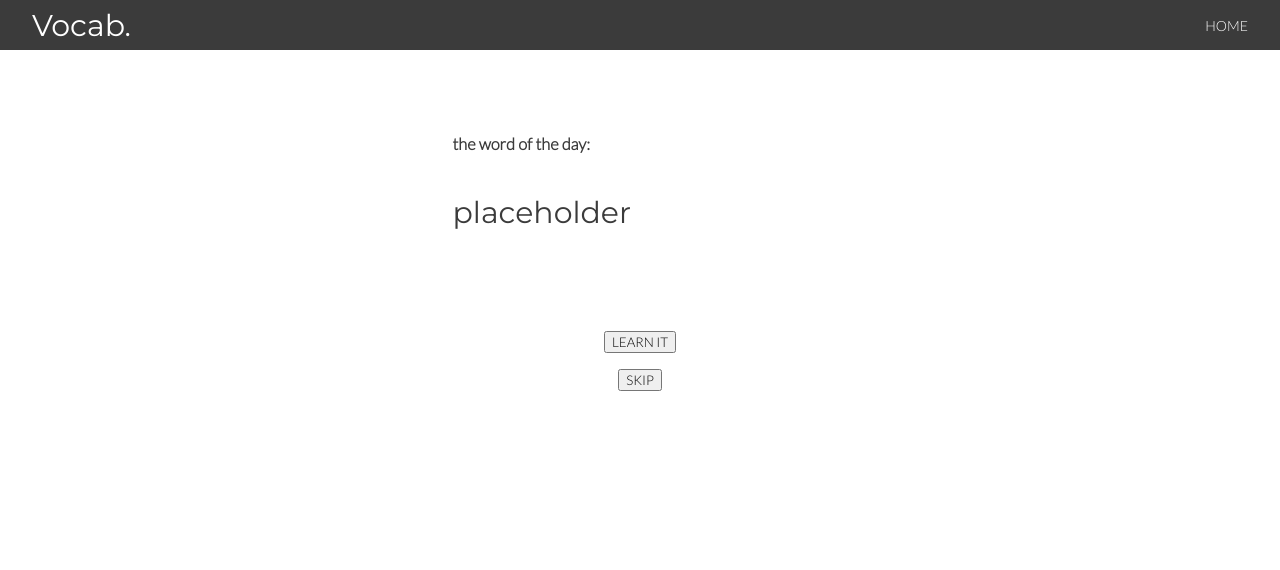
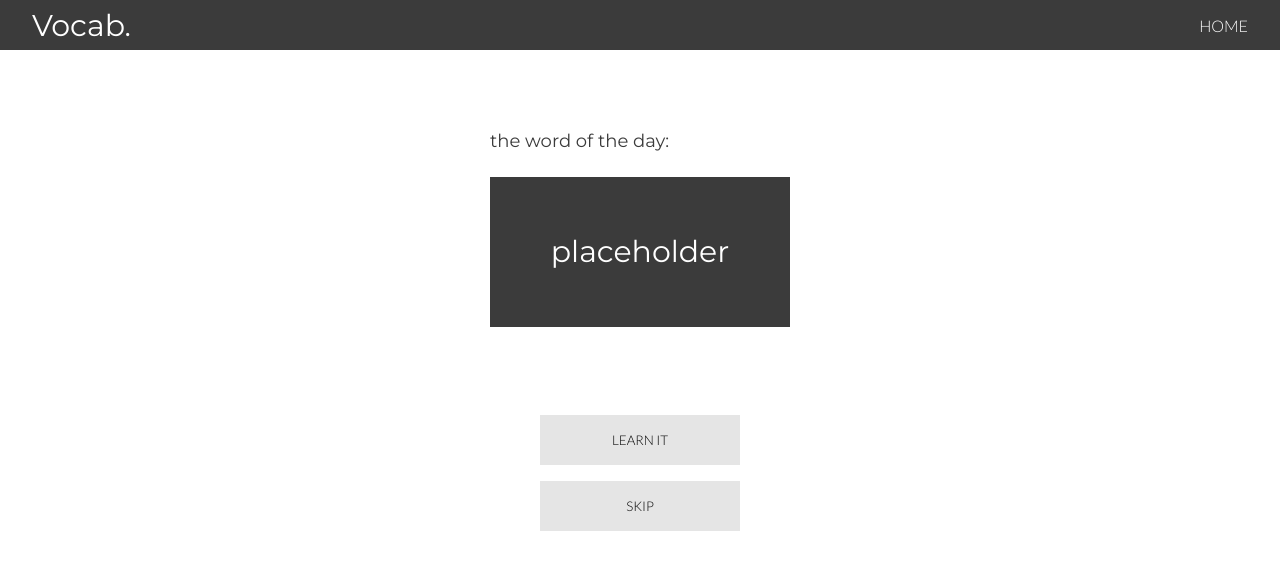
Before and after one commit to lisa-doan/ajax-project, a website: page index.html in a window 1280 px wide. Drawn offline with Linux system fonts and the light colour scheme.

Commit message:
Changed button color and styling for WOD

```diff
--- a/css/styles.css
+++ b/css/styles.css
@@ -7,19 +7,49 @@
   display: none;
 }
 
-.container {
+h1 {
+  font-weight: 500;
+  font-size: 52px;
+}
+
+h2 {
+  font-family: 'Montserrat', sans-serif;
+  font-weight: 500;
+  font-size: 30px;
+}
+
+h3 {
+  font-family: 'Montserrat', sans-serif;
+  font-weight: 500;
+  font-size: 18px;
+}
+
+form {
+  margin-top: 1.5rem;
+  text-align: center;
+}
+
+input {
+  width: 225px;
+}
+
+.row {
   font-family: 'Montserrat', sans-serif;
   font-weight: 300;
   font-size: 14px;
   color: #3b3b3b;
-  margin-bottom: 4.2rem;
+  margin: 5rem 0;
 }
 
-.row {
+.column {
   width: 375px;
-  display: flex;
-  flex-direction: column;
-  margin: auto auto 3rem auto;
+
+  /* display: flex; */
+
+  /* flex-direction: column; */
+  margin: auto;
+
+  /* border: red solid; */
 }
 
 .circle {
@@ -29,18 +59,18 @@
   background-color: #e7d8cf;
   position: relative;
   left: 20px;
-  top: 120px;
+  top: 50px;
   z-index: -1;
 }
 
 .headings {
-  margin-left: 4rem;
+  width: fit-content;
+  position: relative;
+  left: 100px;
+  bottom: 70px;
   line-height: 0.5px;
-}
 
-h1 {
-  font-weight: 500;
-  font-size: 52px;
+  /* border: blueviolet solid; */
 }
 
 .button-container {
@@ -48,7 +78,8 @@ h1 {
   padding: 0.5rem;
 }
 
-.main-button {
+.main-button,
+.gray-button {
   width: 200px;
   height: 50px;
   background-color: #3b3b3b;
@@ -56,13 +87,9 @@ h1 {
   color: #fff;
 }
 
-form {
-  margin-top: 1.5rem;
-  text-align: center;
-}
-
-input {
-  width: 225px;
+.gray-button {
+  background-color: #e5e5e5;
+  color: black;
 }
 
 .search-button {
@@ -89,8 +116,15 @@ input {
   width: 100%;
 }
 
-h2 {
-  font-family: 'Montserrat', sans-serif;
-  font-weight: 500;
-  font-size: 30px;
+.word-container {
+  width: 300px;
+  margin: auto;
 }
+
+.rect-background {
+  background-color: #3b3b3b;
+  color: #fff;
+  height: 150px;
+  line-height: 150px;
+  text-align: center;
+}
```
